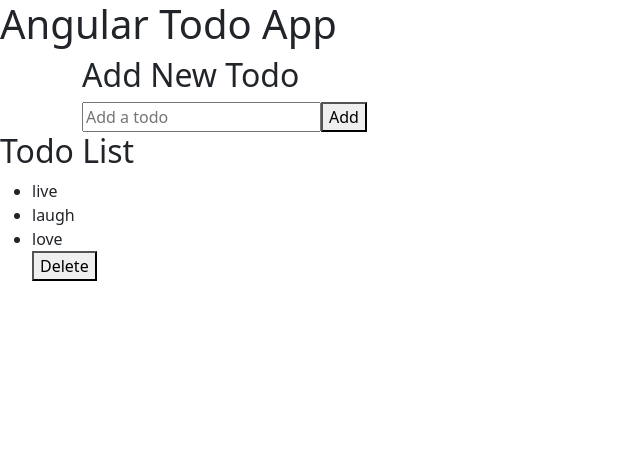
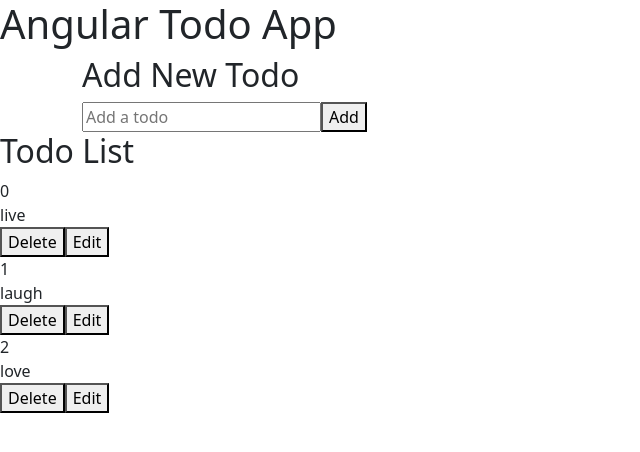
Before and after one commit to irek02/angular-todo-2, an Angular app: page / in a window 1280 px wide. Shown: the top 452 px of the page, without its empty margins (0-640 px from the left). Built offline with nearby package versions, Linux system fonts and the light colour scheme.

Commit message:
delete and edit buttons on each item

```diff
--- a/src/app/app.component.html
+++ b/src/app/app.component.html
@@ -1,7 +1,7 @@
 <!-- Main header -->
-<section class="heading-section">
+<div class="heading-section">
     <h1>{{ title }}</h1>
-</section>
+</div>
 
 <!-- Todos input -->
 <div class="container">
@@ -18,12 +18,19 @@
 </div>
 
 <!-- List of todos -->
-<section>
-    <div class="todo-list">
-        <h2>Todo List</h2>
-        <ul>
-            <li *ngFor="let item of allTodoItems">{{item}}</li>
-            <button type="button" (click)="deleteTodo()">Delete</button>
-          </ul>
+<div class="todo-list">
+    <h2>Todo List</h2>
+
+    <!-- Go through the array -->
+    <div class="todo" *ngFor="let item of allTodoItems; let i = index;">
+
+        <!-- ID of each item in the array, 0, 1, 2 -->
+        <div class="id">{{ i }}</div>
+
+        <!-- Content of each todo item -->
+        <div class="content">{{ item }}</div>
+
+        <button type="button" (click)="deleteTodo()">Delete</button>
+        <button type="button" (click)="editTodo()">Edit</button>
     </div>
-</section>
+</div>
--- a/src/app/app.component.ts
+++ b/src/app/app.component.ts
@@ -36,4 +36,9 @@ export class AppComponent {
     this.allTodoItems.splice(index);
   }
 
+  // Edits todo item
+  editTodo() {
+
+  }
+
 }
--- a/src/index.html
+++ b/src/index.html
@@ -8,6 +8,7 @@
   <link rel="icon" type="image/x-icon" href="favicon.ico">
 </head>
 <body>
+  <!-- How Angular injects its code into the doc -->
   <app-root></app-root>
 </body>
 </html>
```
